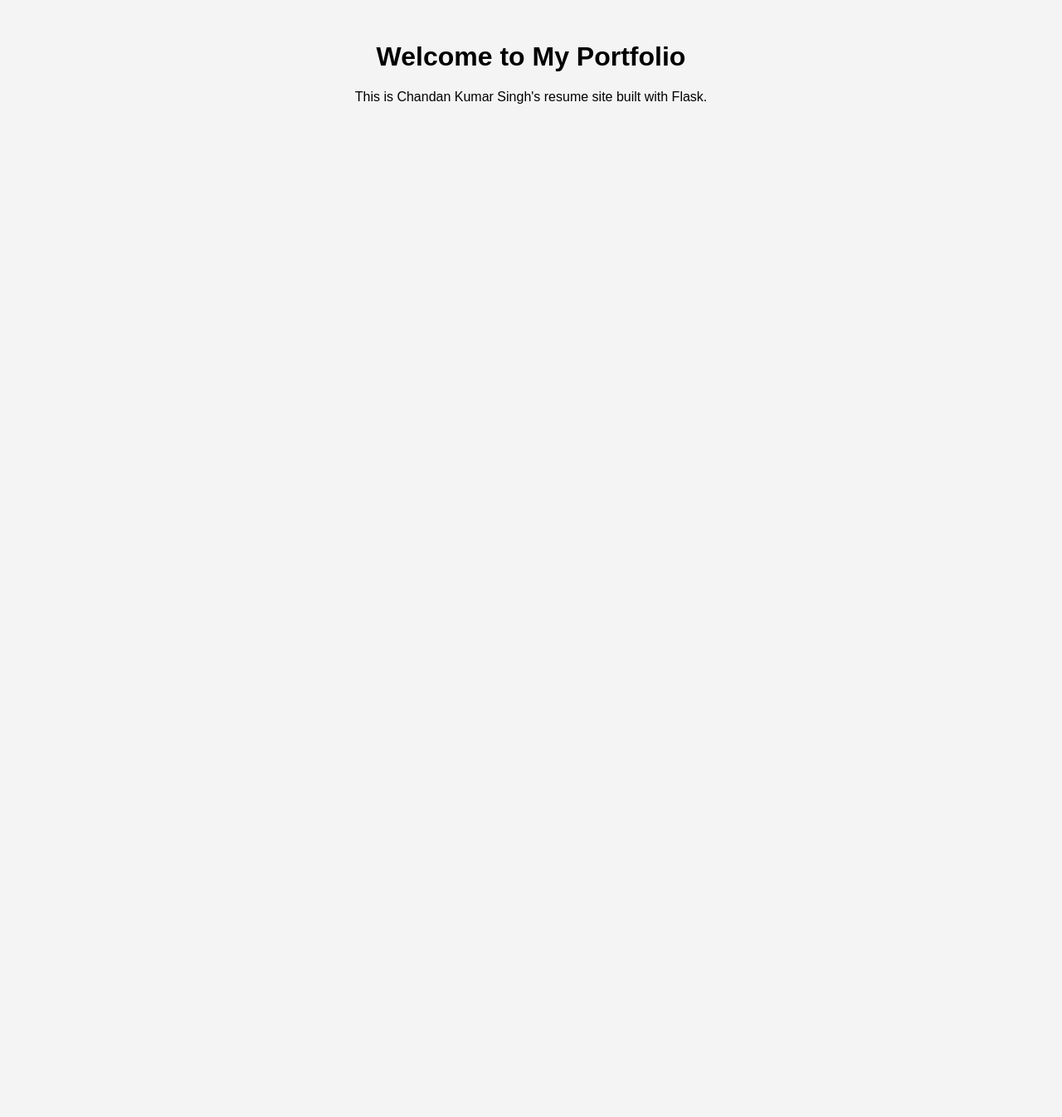
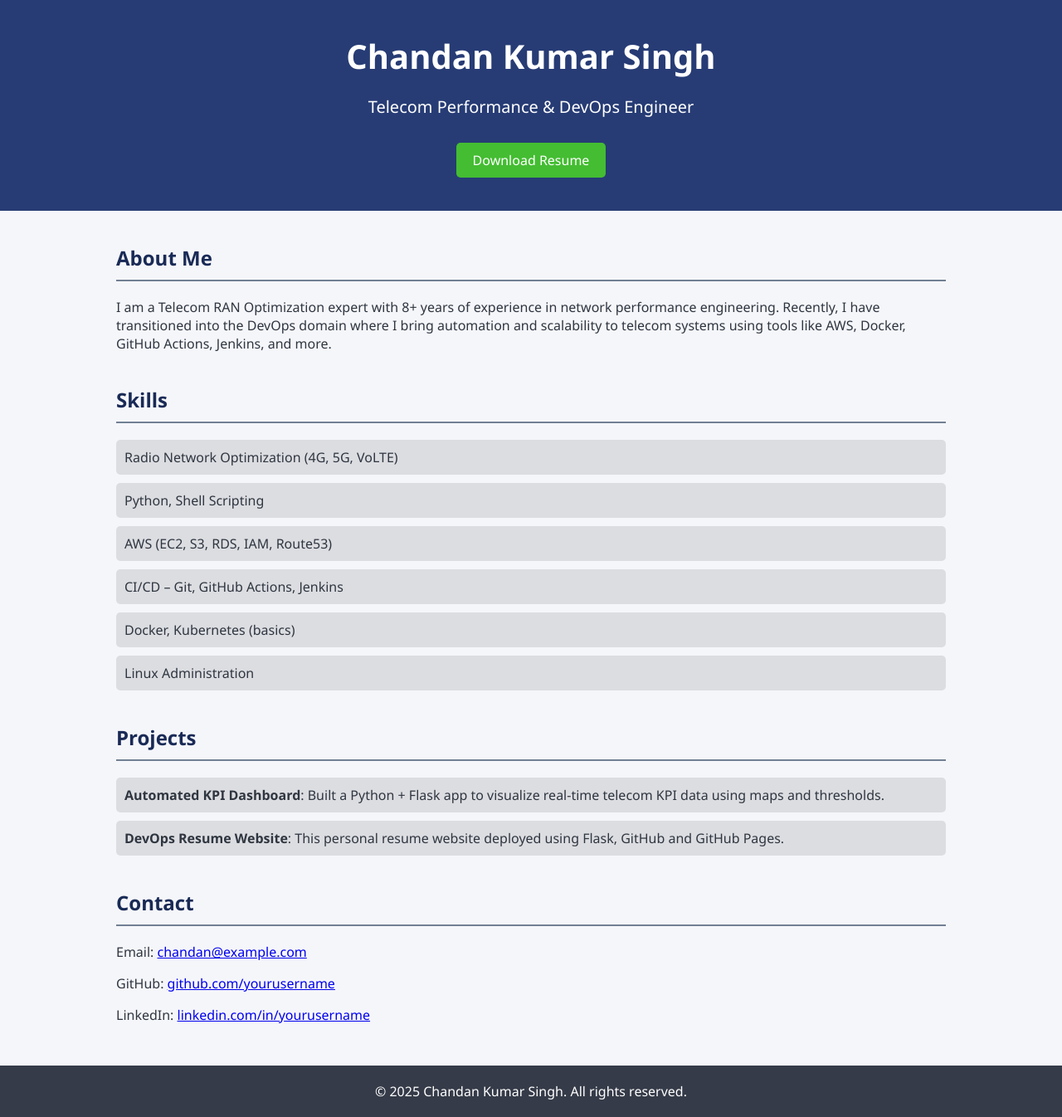
Before and after one commit to chandank99/resume_flask, a Flask app: page / in a window 1280 px wide. Shown: the whole page at 83% size. Before the commit the page ends 125 px from the top, so only its background shows below. Run offline with Flask 3, Linux system fonts and the light colour scheme.

Commit message:
Add download resome button and more detaiils

```diff
--- a/static/style.css
+++ b/static/style.css
@@ -1,6 +1,65 @@
 body {
-    font-family: Arial, sans-serif;
-    background-color: #f4f4f4;
+    margin: 0;
+    font-family: 'Segoe UI', Tahoma, Geneva, Verdana, sans-serif;
+    background-color: #f5f6fa;
+    color: #2f3640;
+}
+
+header {
+    background: #273c75;
+    color: white;
+    padding: 40px 20px;
     text-align: center;
+}
+
+header h1 {
+    margin: 0;
+    font-size: 40px;
+}
+
+header p {
+    font-size: 20px;
+}
+
+section {
+    max-width: 1000px;
+    margin: 40px auto;
+    padding: 0 20px;
+}
+
+section h2 {
+    border-bottom: 2px solid #718093;
+    padding-bottom: 10px;
+    margin-bottom: 20px;
+    color: #192a56;
+}
+
+.skills ul, .projects ul {
+    list-style-type: none;
+    padding: 0;
+}
+
+.skills li, .projects li {
+    background-color: #dcdde1;
+    margin-bottom: 10px;
+    padding: 10px;
+    border-radius: 5px;
+}
+
+.resume-btn {
+    display: inline-block;
+    padding: 10px 20px;
+    background-color: #44bd32;
+    color: white;
+    text-decoration: none;
+    border-radius: 5px;
+    margin-top: 10px;
+}
+
+footer {
+    background: #353b48;
+    color: white;
+    text-align: center;
+    padding: 20px;
     margin-top: 50px;
 }
--- a/templates/index.html
+++ b/templates/index.html
@@ -2,11 +2,56 @@
 <html lang="en">
 <head>
     <meta charset="UTF-8">
-    <title>Chandan's Resume</title>
+    <title>Chandan Kumar Singh - Telecom & DevOps Engineer</title>
     <link rel="stylesheet" href="{{ url_for('static', filename='style.css') }}">
 </head>
 <body>
-    <h1>Welcome to My Portfolio</h1>
-    <p>This is Chandan Kumar Singh's resume site built with Flask.</p>
+
+<header>
+    <h1>Chandan Kumar Singh</h1>
+    <p>Telecom Performance & DevOps Engineer</p>
+    <a class="resume-btn" href="{{ url_for('static', filename='resume/Chandan_Resume.pdf') }}" download>Download Resume</a>
+</header>
+
+<section class="about">
+    <h2>About Me</h2>
+    <p>I am a Telecom RAN Optimization expert with 8+ years of experience in network performance engineering. Recently, I have transitioned into the DevOps domain where I bring automation and scalability to telecom systems using tools like AWS, Docker, GitHub Actions, Jenkins, and more.</p>
+</section>
+
+<section class="skills">
+    <h2>Skills</h2>
+    <ul>
+        <li>Radio Network Optimization (4G, 5G, VoLTE)</li>
+        <li>Python, Shell Scripting</li>
+        <li>AWS (EC2, S3, RDS, IAM, Route53)</li>
+        <li>CI/CD – Git, GitHub Actions, Jenkins</li>
+        <li>Docker, Kubernetes (basics)</li>
+        <li>Linux Administration</li>
+    </ul>
+</section>
+
+<section class="projects">
+    <h2>Projects</h2>
+    <ul>
+        <li>
+            <strong>Automated KPI Dashboard</strong>: Built a Python + Flask app to visualize real-time telecom KPI data using maps and thresholds.
+        </li>
+        <li>
+            <strong>DevOps Resume Website</strong>: This personal resume website deployed using Flask, GitHub and GitHub Pages.
+        </li>
+    </ul>
+</section>
+
+<section class="contact">
+    <h2>Contact</h2>
+    <p>Email: <a href="mailto:chandan@example.com">chandan@example.com</a></p>
+    <p>GitHub: <a href="https://github.com/yourusername" target="_blank">github.com/yourusername</a></p>
+    <p>LinkedIn: <a href="https://linkedin.com/in/yourusername" target="_blank">linkedin.com/in/yourusername</a></p>
+</section>
+
+<footer>
+    &copy; 2025 Chandan Kumar Singh. All rights reserved.
+</footer>
+
 </body>
 </html>
```
Also changed, not shown: 1 other file.
